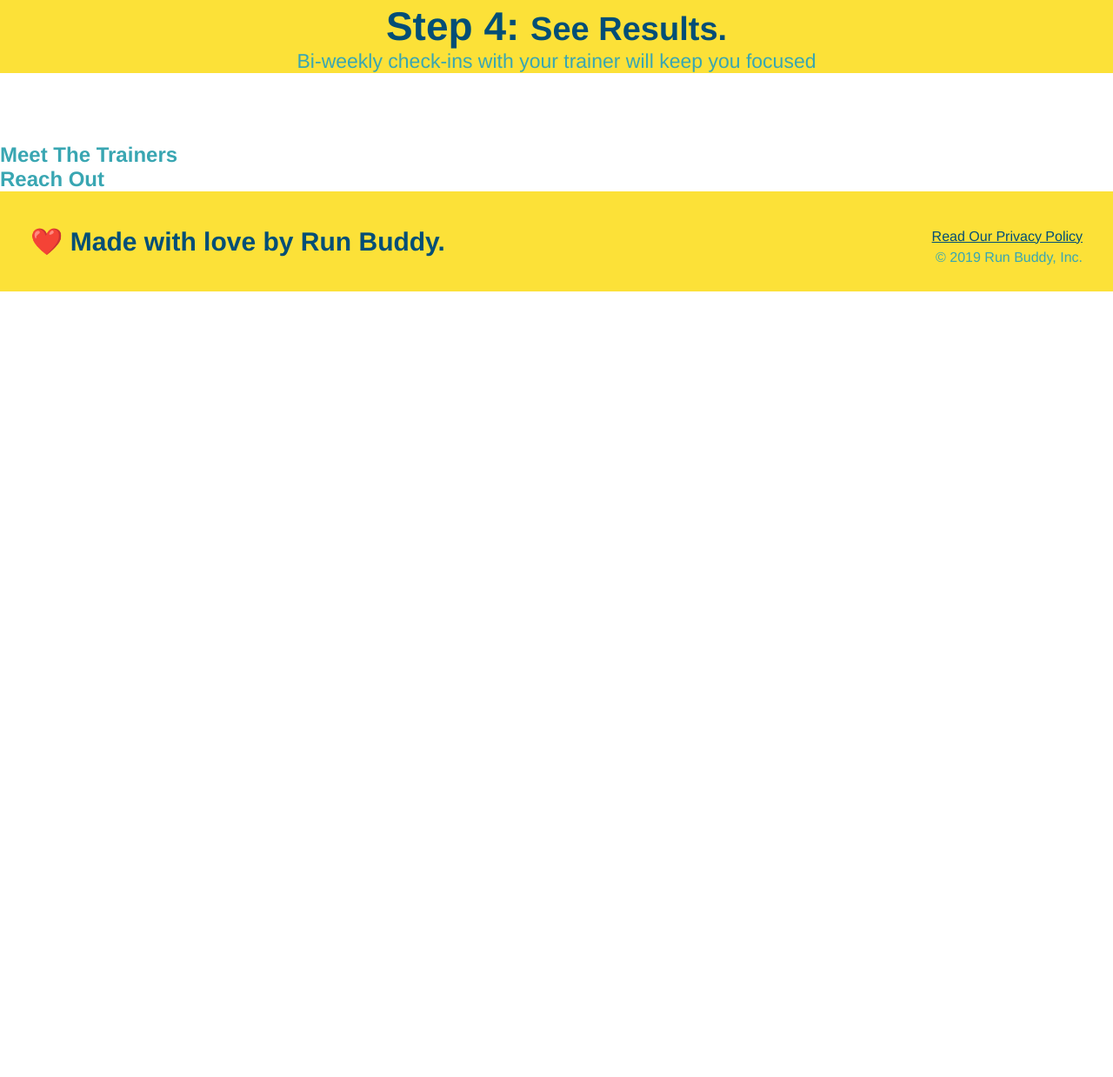
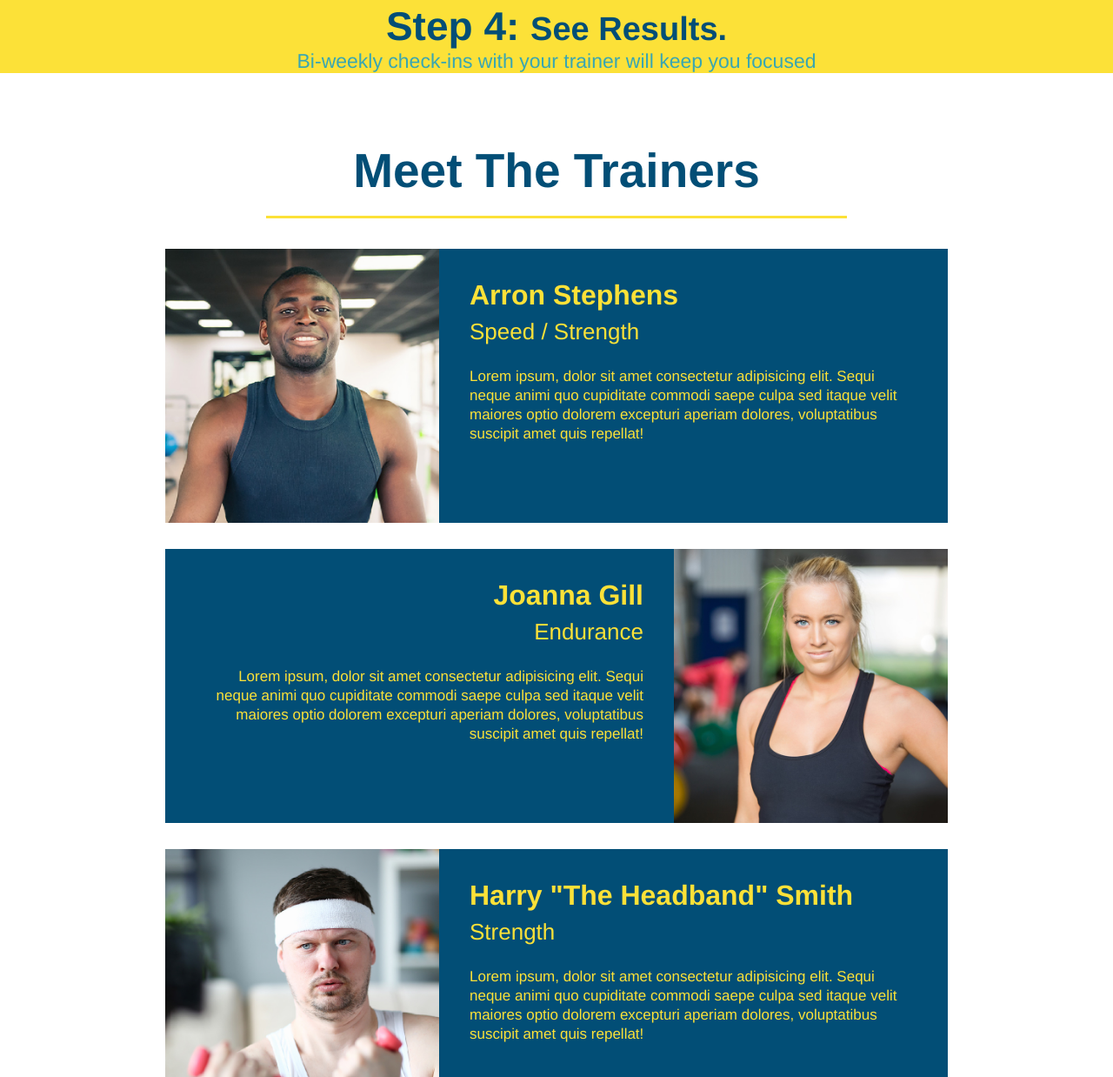
Before and after one commit to uhMammoth/RunBuddy, a plain HTML site: page index.html in a window 1280 px wide. Shown: the part 2325-3563 px from the top of the page at 87% size. Before the commit the page ends 2660 px from the top, so only its background shows below. Drawn offline with Linux system fonts and the light colour scheme.

Commit message:
meet the trainers section

```diff
--- a/assets/css/style.css
+++ b/assets/css/style.css
@@ -169,3 +169,50 @@ footer a {
 .secondary-border {
     border-color: #39a6b2;
 }
+
+.trainers {
+    text-align: center;
+}
+
+.trainer {
+    width: 900px;
+    margin: 0 auto 30px auto;
+    background: #024e76;
+    color: #fce138;
+    overflow: auto;
+}
+
+.trainer img {
+    width: 35%;
+    float: left;
+}
+
+.trainer-bio {
+    padding: 35px;
+    float: left;
+    width: 65%;
+}
+
+.text-left {
+    text-align: left;
+}
+
+.text-right {
+    text-align: right;
+}
+
+.trainer-bio h3 {
+    font-size: 32px;
+    margin-bottom: 8px;
+}
+
+.trainer-bio h4 {
+    font-weight: lighter;
+    font-size: 26px;
+    margin-bottom: 25px;
+}
+
+.trainer-bio p {
+    font-size: 17px;
+    line-height: 1.3;
+}
--- a/index.html
+++ b/index.html
@@ -94,9 +94,45 @@
     </section>
 
     <!-- "meet the trainers" section -->
-    <section id="your-trainers">
-      <h2>Meet The Trainers</h2>
+    <section id="your-trainers" class="trainers">
+      <h2 class="section-title primary-border">Meet The Trainers</h2>
+      <!-- first trainer bio -->
+      <article class="trainer">
+        <img src="./assets/images/trainer-1.jpg" alt="Arron Stephens in his workout clothes, ready to pump iron" />
+        <div class="trainer-bio text-left">
+          <h3>Arron Stephens</h3>
+          <h4>Speed / Strength</h4>
+          <p>
+            Lorem ipsum, dolor sit amet consectetur adipisicing elit. Sequi neque animi quo cupiditate commodi saepe culpa sed
+            itaque velit maiores optio dolorem excepturi aperiam dolores, voluptatibus suscipit amet quis repellat!
+          </p>
+        </div>
+      </article>
+      <!-- second trainer bio -->
+      <article class="trainer ">
 
+        <div class="trainer-bio text-right">
+          <h3>Joanna Gill</h3>
+          <h4>Endurance</h4>
+          <p>
+            Lorem ipsum, dolor sit amet consectetur adipisicing elit. Sequi neque animi quo cupiditate commodi saepe culpa sed
+            itaque velit maiores optio dolorem excepturi aperiam dolores, voluptatibus suscipit amet quis repellat!
+          </p>
+        </div>
+        <img src="./assets/images/trainer-2.jpg" alt="Joanna Gill cooling off after a workout" />
+      </article>
+      <!-- third trainer bio -->
+      <article class="trainer ">
+        <img src="./assets/images/trainer-3.jpg" alt="Harry Smith wearing a headband and lifting comically small pink weights" />
+        <div class="trainer-bio text-left">
+          <h3>Harry "The Headband" Smith</h3>
+          <h4>Strength</h4>
+          <p>
+            Lorem ipsum, dolor sit amet consectetur adipisicing elit. Sequi neque animi quo cupiditate commodi saepe culpa sed
+            itaque velit maiores optio dolorem excepturi aperiam dolores, voluptatibus suscipit amet quis repellat!
+          </p>
+        </div>
+      </article>
     </section>
 
     <!-- "reach out" section -->
```
Also changed, not shown: assets/images/trainer-1.jpg (added), assets/images/trainer-2.jpg (added), assets/images/trainer-3.jpg (added), 1 other file.
